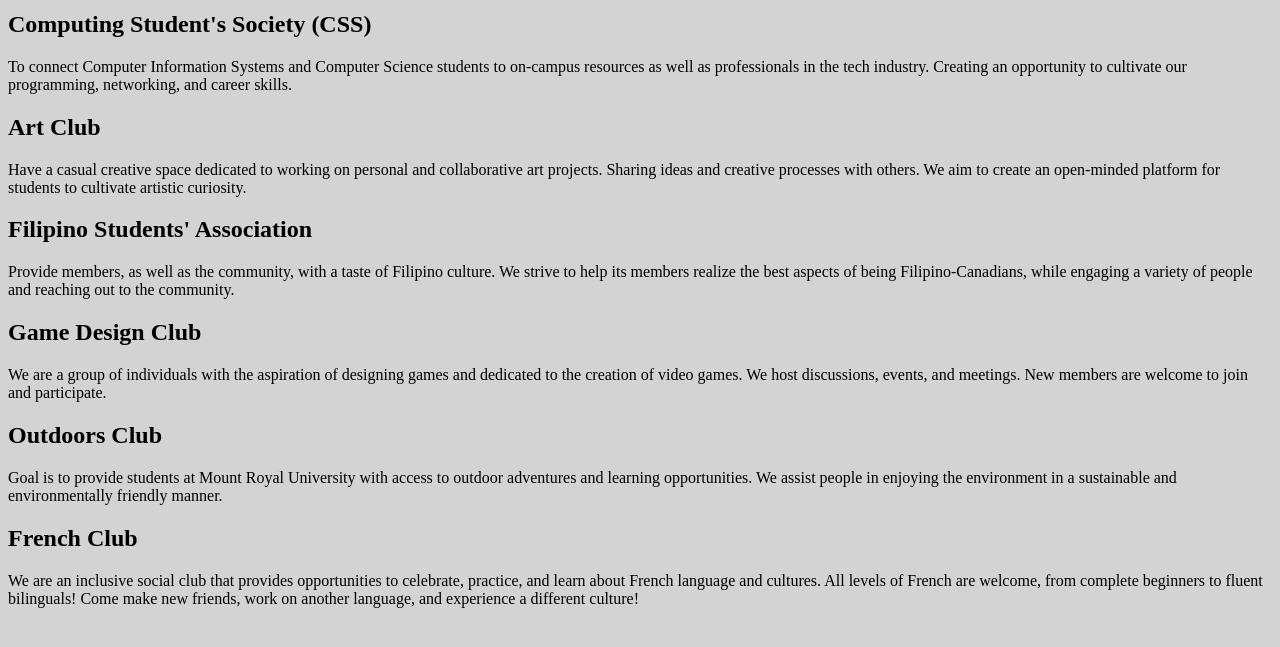
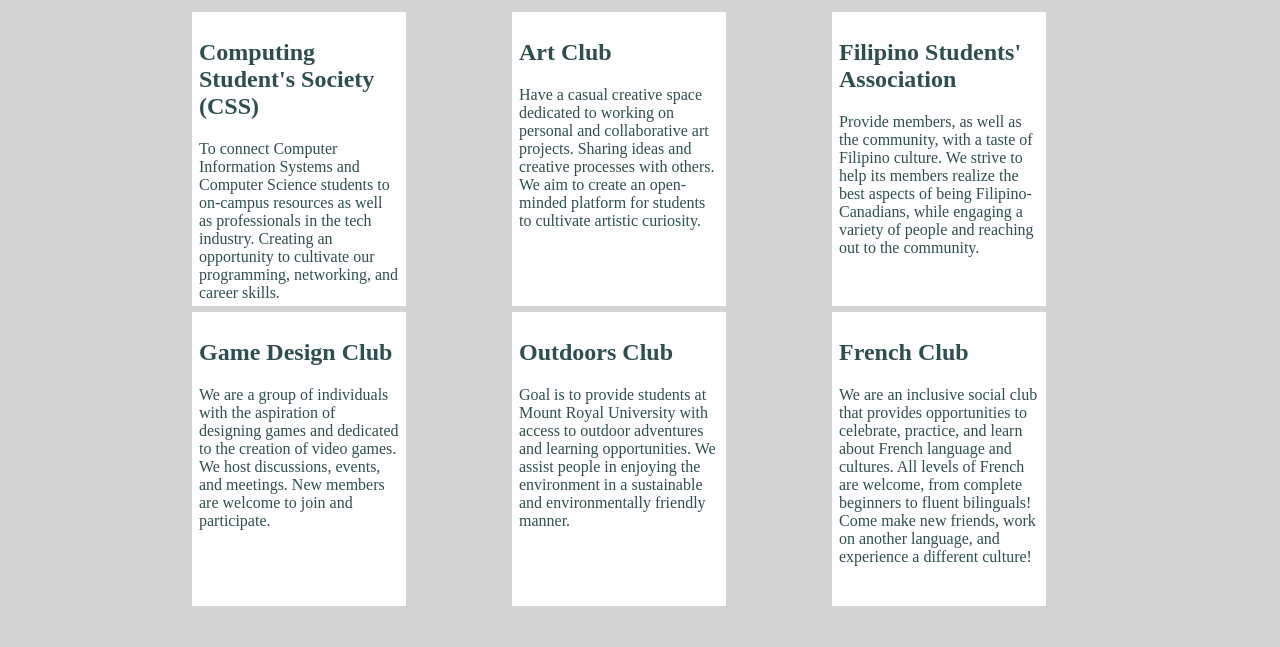
Before and after one commit to JordanMercurio/Assignment1COMP2511, a PHP site: page /3Clubs.html in a window 1280 px wide. Shown: the part 138-785 px from the top of the page. Run offline with PHP 8.4, Linux system fonts and the light colour scheme.

Commit message:
Club page css

```diff
--- a/3Clubs.css
+++ b/3Clubs.css
@@ -32,25 +32,79 @@
 }
 
 div.CSS {
-
+    color: #2F4F4F;
+    position: fixed;
+    left: 15%;
+    width: 200px;
+    top: 150px;
+    height: 280px;
+    background-color: #FFFFFF;
+    border: 2pt solid #FFFFFF;
+    margin: auto;
+    padding: 5px;
 }
 
-div. Art Club {
-
+div.ArtClub {
+    color: #2F4F4F;
+    position: fixed;
+    left: 40%;
+    width: 200px;
+    top: 150px;
+    height: 280px;
+    background-color: #FFFFFF;
+    border: 2pt solid #FFFFFF;
+    margin: auto;
+    padding: 5px;
 }
 
-div. Filipino Club {
-
+div.FilipinoClub {
+    color: #2F4F4F;
+    position: fixed;
+    left: 65%;
+    width: 200px;
+    top: 150px;
+    height: 280px;
+    background-color: #FFFFFF;
+    border: 2pt solid #FFFFFF;
+    margin: auto;
+    padding: 5px;
 }
 
-div. Game Design Club {
-
+div.GameDesignClub {
+    color: #2F4F4F;
+    position: fixed;
+    left: 15%;
+    width: 200px;
+    top: 450px;
+    height: 280px;
+    background-color: #FFFFFF;
+    border: 2pt solid #FFFFFF;
+    margin: auto;
+    padding: 5px;
 }
 
-div. Outdoors Club {
-
+div.OutdoorsClub {
+    color: #2F4F4F;
+    position: fixed;
+    left: 40%;
+    width: 200px;
+    top: 450px;
+    height: 280px;
+    background-color: #FFFFFF;
+    border: 2pt solid #FFFFFF;
+    margin: auto;
+    padding: 5px;
 }
 
-div. French Club {
-
+div.FrenchClub {
+    color: #2F4F4F;
+    position: fixed;
+    left: 65%;
+    width: 200px;
+    top: 450px;
+    height: 280px;
+    background-color: #FFFFFF;
+    border: 2pt solid #FFFFFF;
+    margin: auto;
+    padding: 5px;
 }
--- a/3Clubs.html
+++ b/3Clubs.html
@@ -42,7 +42,7 @@
 
         </div>
 
-        <div class="Art Club">
+        <div class="ArtClub">
 
             <h2>Art Club</h2>
 
@@ -52,7 +52,7 @@
 
         </div>
 
-        <div class="Filipino Club">
+        <div class="FilipinoClub">
 
             <h2>Filipino Students' Association</h2>
 
@@ -62,7 +62,7 @@
 
         </div>
 
-        <div class="Game Design Club">
+        <div class="GameDesignClub">
 
             <h2>Game Design Club</h2>
 
@@ -72,7 +72,7 @@
 
         </div>
 
-        <div class="Outdoors Club">
+        <div class="OutdoorsClub">
 
             <h2>Outdoors Club</h2>
 
@@ -82,7 +82,7 @@
 
         </div>
 
-        <div class="French Club">
+        <div class="FrenchClub">
 
             <h2>French Club</h2>
 
```
